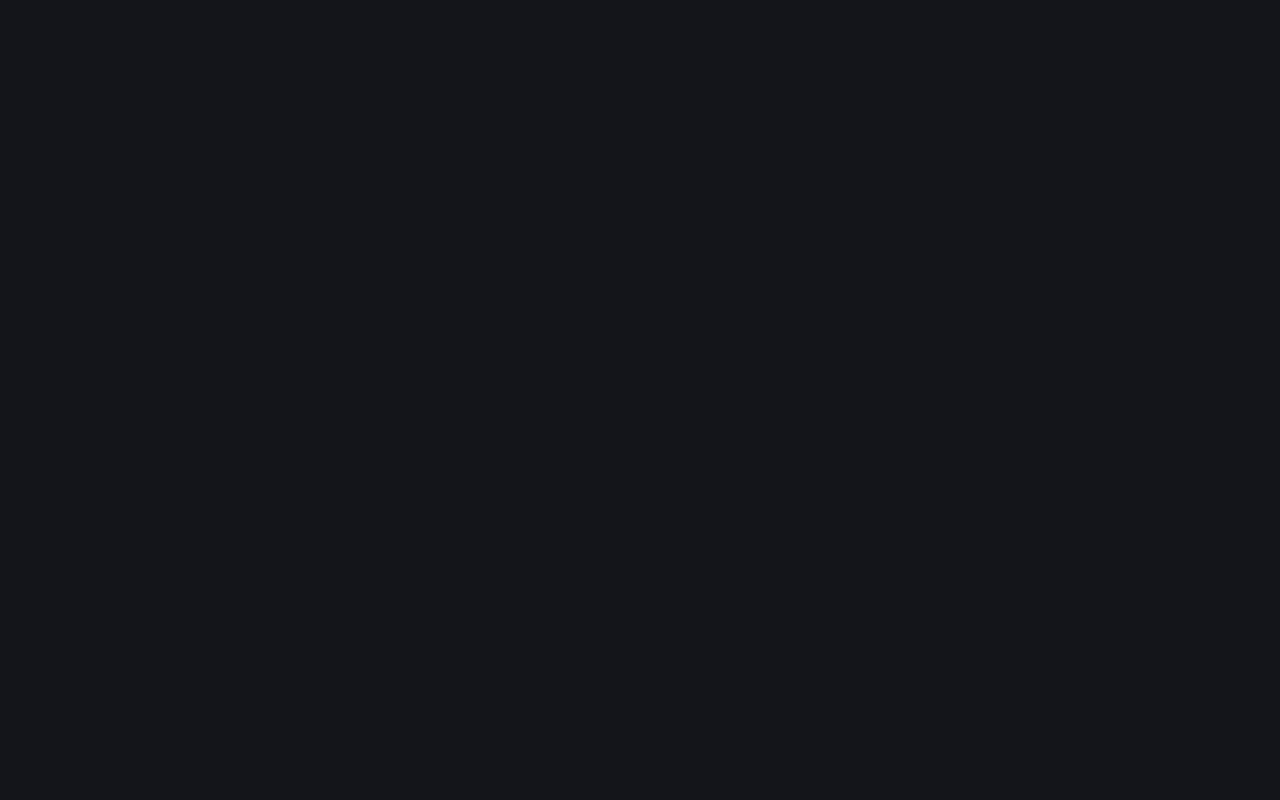
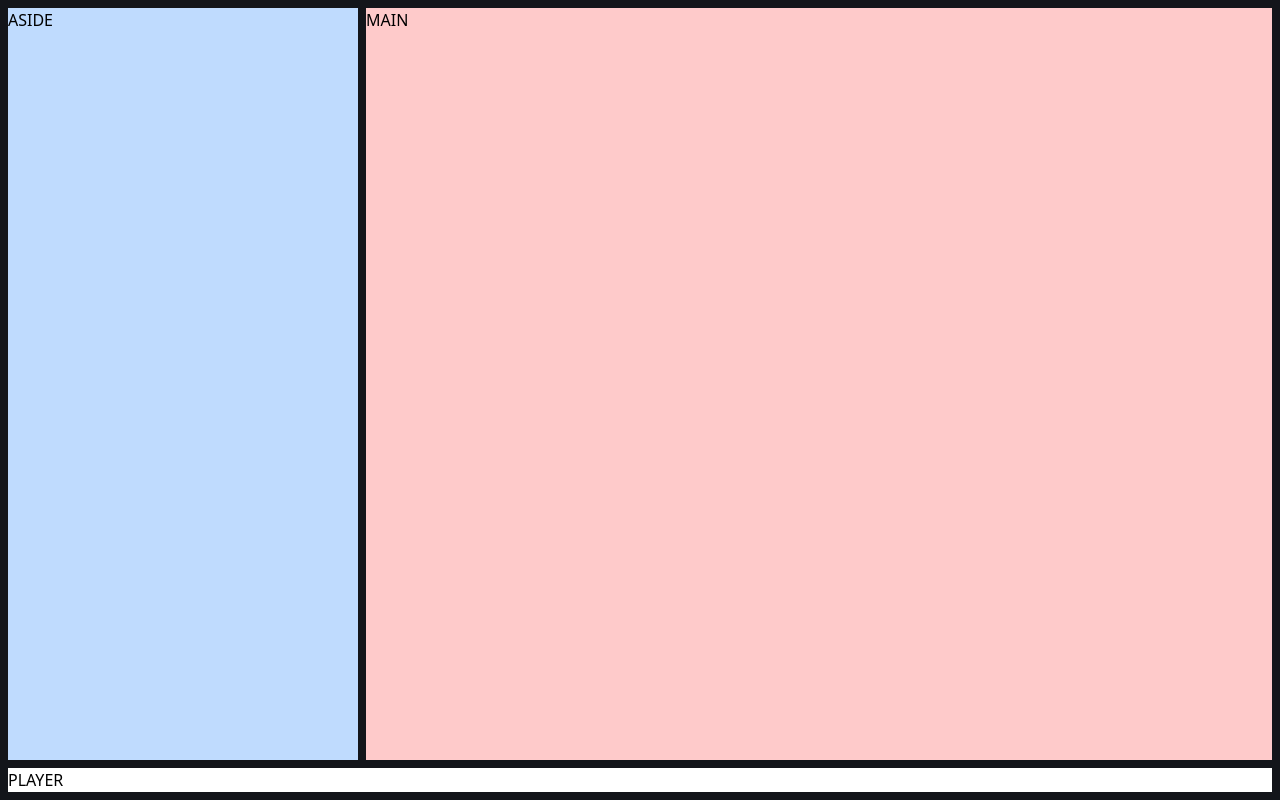
Before and after one commit to obed3113/ElectricFront, an Astro site: page / in a window 1280 px wide. Built offline with nearby package versions, Linux system fonts and the light colour scheme; Astro itself is replaced by a stand-in of ours.

Commit message:
initial sketch for layout

```diff
--- a/src/layouts/Layout.astro
+++ b/src/layouts/Layout.astro
@@ -17,9 +17,31 @@ const { title } = Astro.props;
 		<title>{title}</title>
 	</head>
 	<body>
+		<div id="app" class="relative h-screen p-2 gap-2">
+			<aside class="[grid-area:aside] flex-col overflow-y-auto bg-blue-200">
+				ASIDE
+			</aside>
+			<main class="[grid-area:main] bg-red-200" >
+				MAIN
+			</main>
+			<footer class="[grid-area:player] bg-white">
+				PLAYER
+			</footer>
+		</div>
 		<slot />
 	</body>
 </html>
+<style>
+	#app{
+		display: grid;
+		grid-template-areas:
+		"aside main main"
+		"player player player";
+		grid-template-columns: 350px 1fr;
+		grid-template-rows: 1fr auto;
+	}
+</style>
+
 <style is:global>
 	:root {
 		--accent: 136, 58, 234;
```
Also changed, not shown: README.md.
